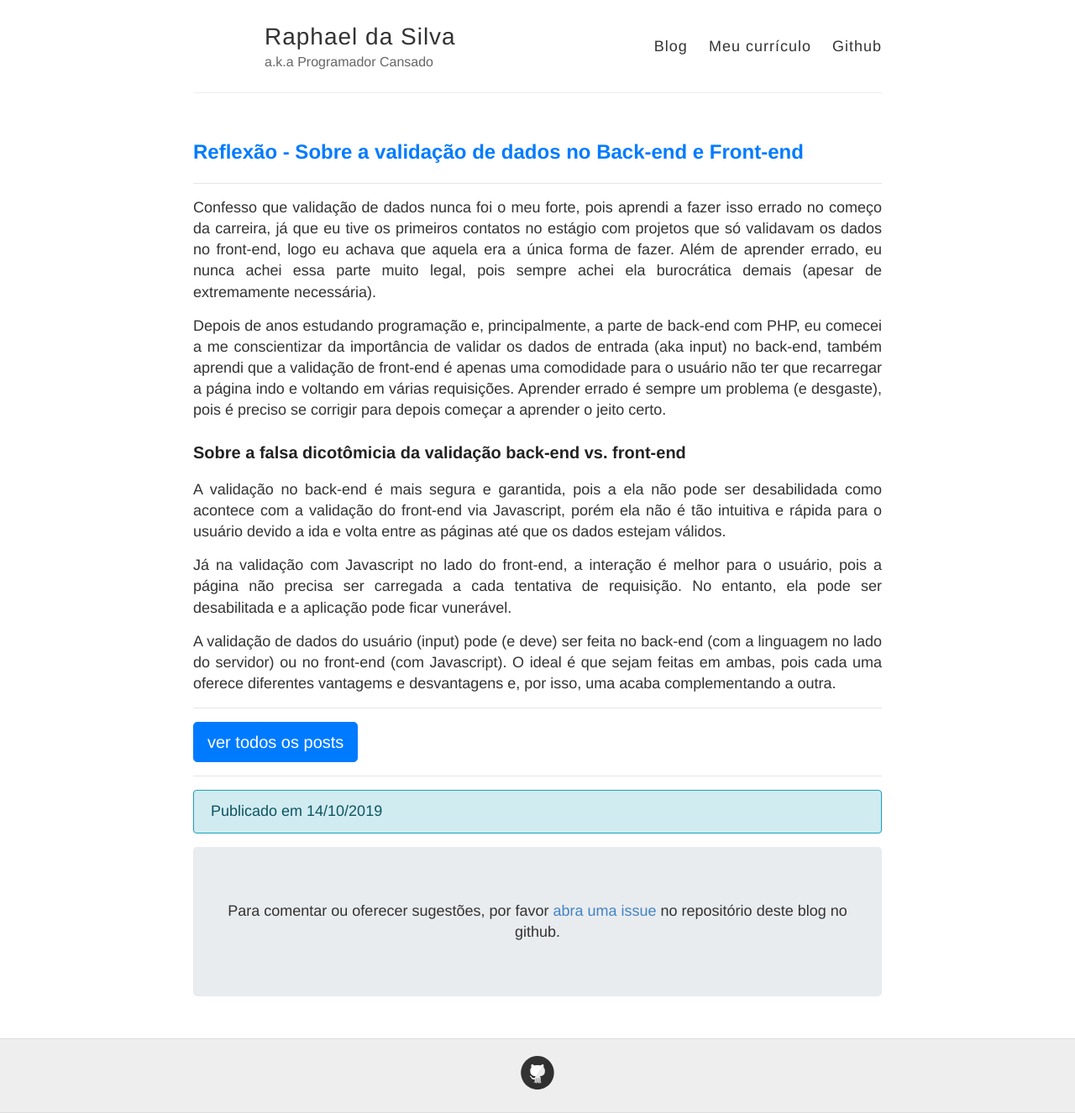
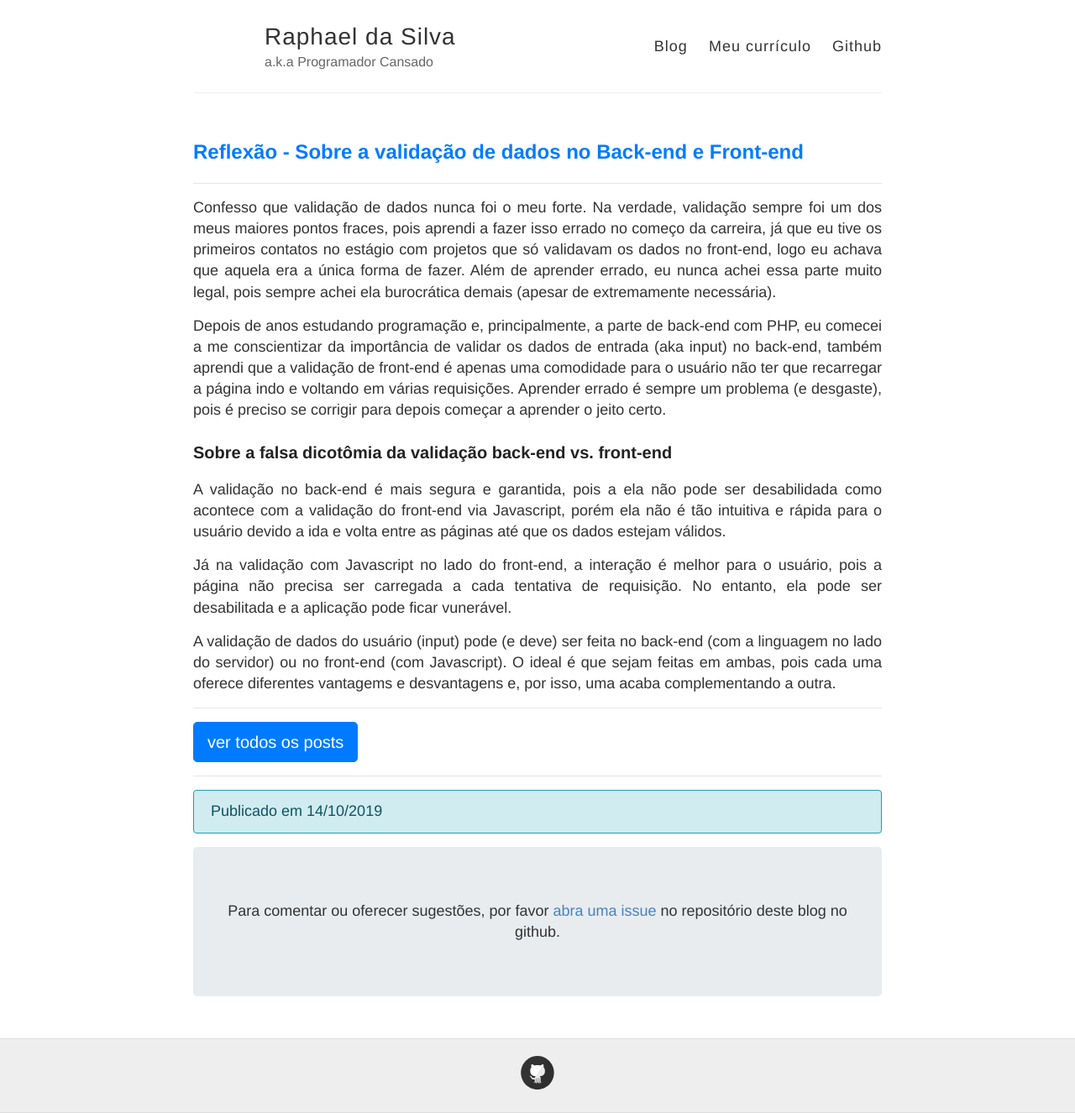
Before and after one commit to raphael-da-silva/raphael-da-silva.github.io, a Jekyll site: the page built from _posts/2019-10-14-validacao.md, in a window 1280 px wide. Shown: the whole page at 84% size. Built offline with Jekyll 4.4.1, drawn with Linux system fonts in a browser that asks for light colours; nearby versions of some CDN libraries.

Commit message:
Mudanças em post

```diff
--- a/_posts/2019-10-14-validacao.md
+++ b/_posts/2019-10-14-validacao.md
@@ -3,11 +3,11 @@ layout: post
 title: Reflexão - Sobre a validação de dados no Back-end e Front-end
 ---
 
-Confesso que validação de dados nunca foi o meu forte, pois aprendi a fazer isso errado no começo da carreira, já que eu tive os primeiros contatos no estágio com projetos que só validavam os dados no front-end, logo eu achava que aquela era a única forma de fazer. Além de aprender errado, eu nunca achei essa parte muito legal, pois sempre achei ela burocrática demais (apesar de extremamente necessária).
+Confesso que validação de dados nunca foi o meu forte. Na verdade, validação sempre foi um dos meus maiores pontos fraces, pois aprendi a fazer isso errado no começo da carreira, já que eu tive os primeiros contatos no estágio com projetos que só validavam os dados no front-end, logo eu achava que aquela era a única forma de fazer. Além de aprender errado, eu nunca achei essa parte muito legal, pois sempre achei ela burocrática demais (apesar de extremamente necessária).
 
 Depois de anos estudando programação e, principalmente, a parte de back-end com PHP, eu comecei a me conscientizar da importância de validar os dados de entrada (aka input) no back-end, também aprendi que a validação de front-end é apenas uma comodidade para o usuário não ter que recarregar a página indo e voltando em várias requisições. Aprender errado é sempre um problema (e desgaste), pois é preciso se corrigir para depois começar a aprender o jeito certo.
 
-### Sobre a falsa dicotômicia da validação back-end vs. front-end
+### Sobre a falsa dicotômia da validação back-end vs. front-end
 
 A validação no back-end é mais segura e garantida, pois a ela não pode ser desabilidada como acontece com a validação do front-end via Javascript, porém ela não é tão intuitiva e rápida para o usuário devido a ida e volta entre as páginas até que os dados estejam válidos.
 
```
